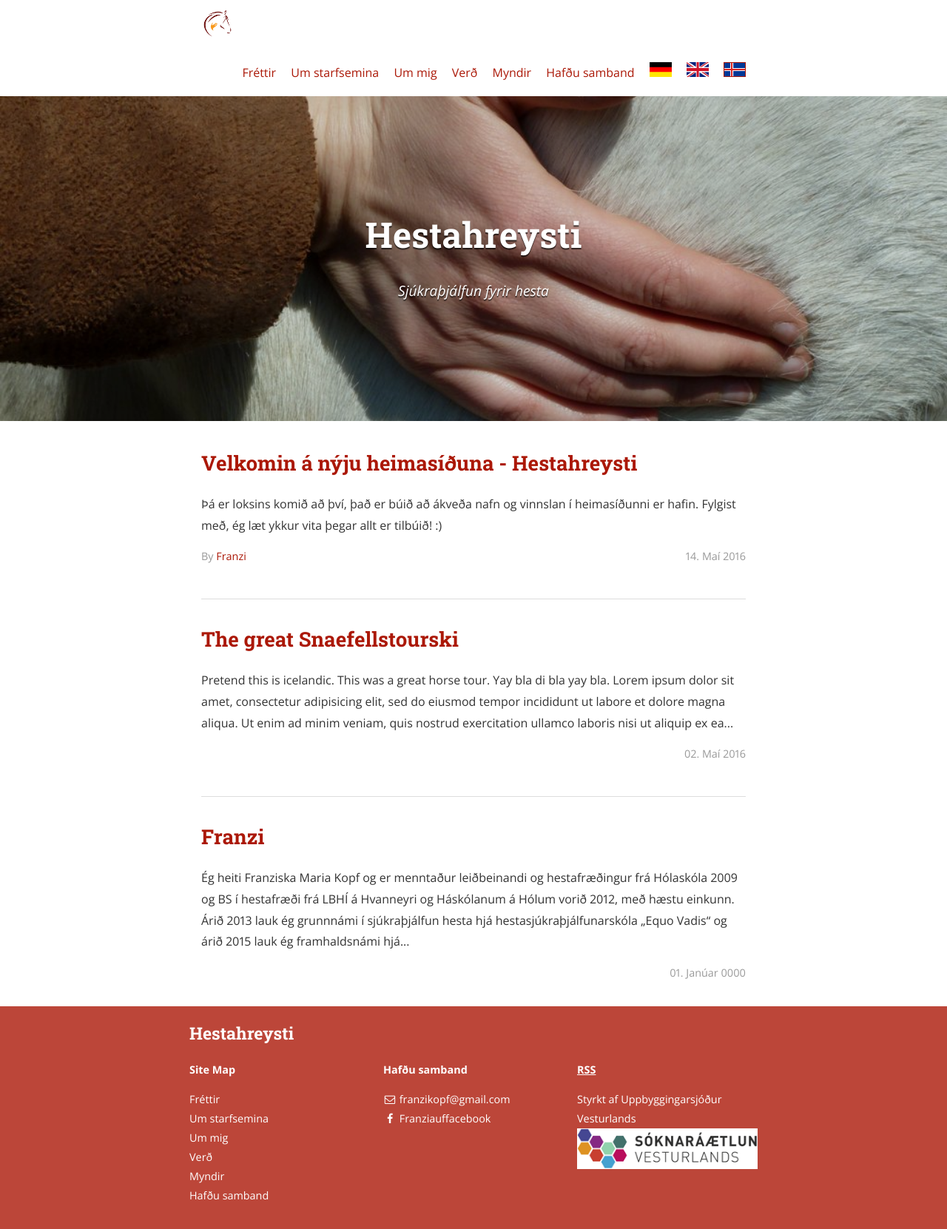
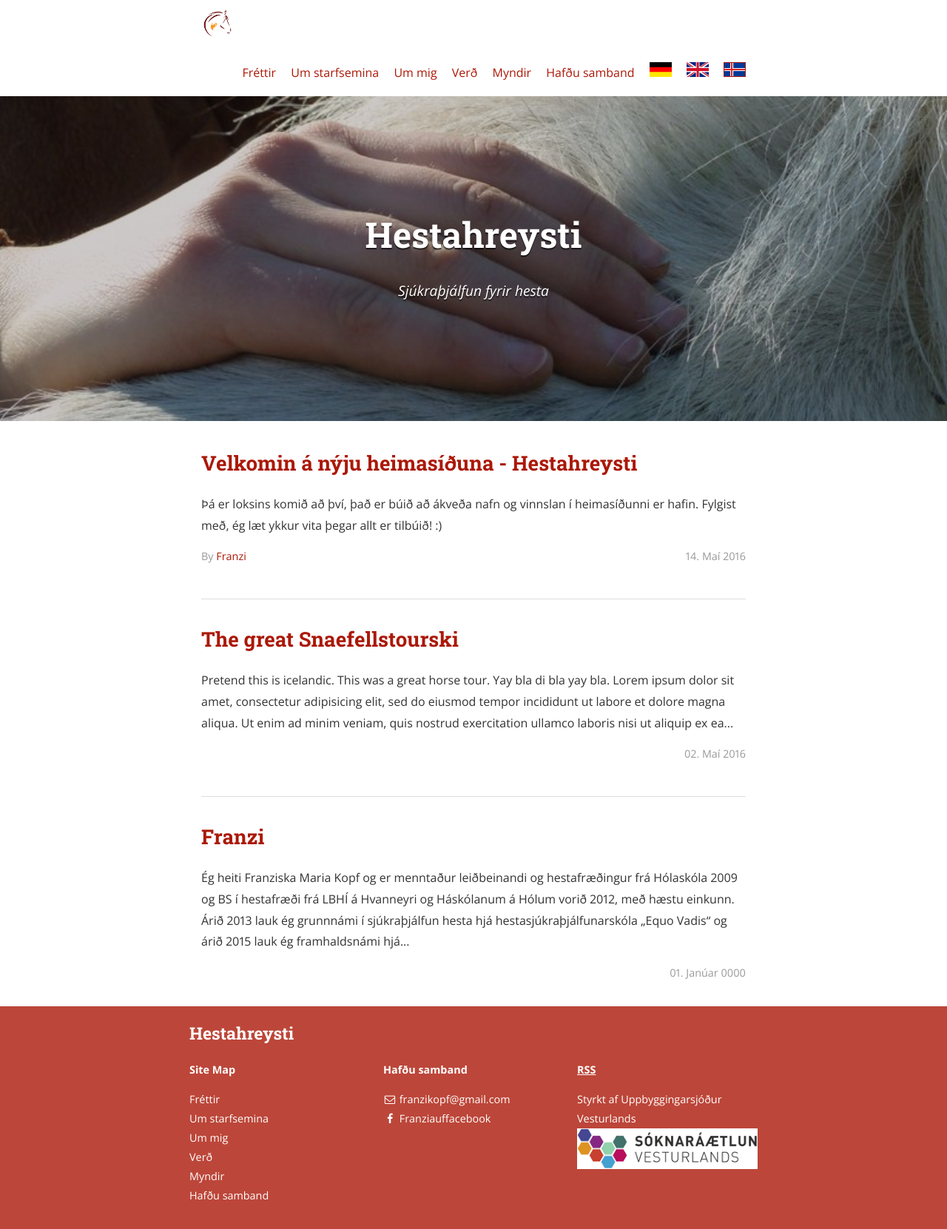
Before and after one commit to FancyFanz/FancyFanz.github.io, a Jekyll site: the page built from index.html, in a window 1280 px wide. Shown: the whole page at 74% size. Built offline with Jekyll 4.4.1, drawn with Linux system fonts in a browser that asks for light colours; nearby versions of some CDN libraries; library files that are not in the unit come from our copies.

Commit message:
Update _config.yml

```diff
--- a/_config.yml
+++ b/_config.yml
@@ -17,7 +17,7 @@ description:
 description_logo: "/images/soknaraaetlun.png"
 default_lang: is
 url: "http://fancyfranz.github.io"
-cover:  "/images/Forsida4.JPG"
+cover:  "/images/Forsida3.JPG"
 logo: "/images/final_icon.png"
 icon: "/images/final_icon.png"
 front_page_news: 5
```
